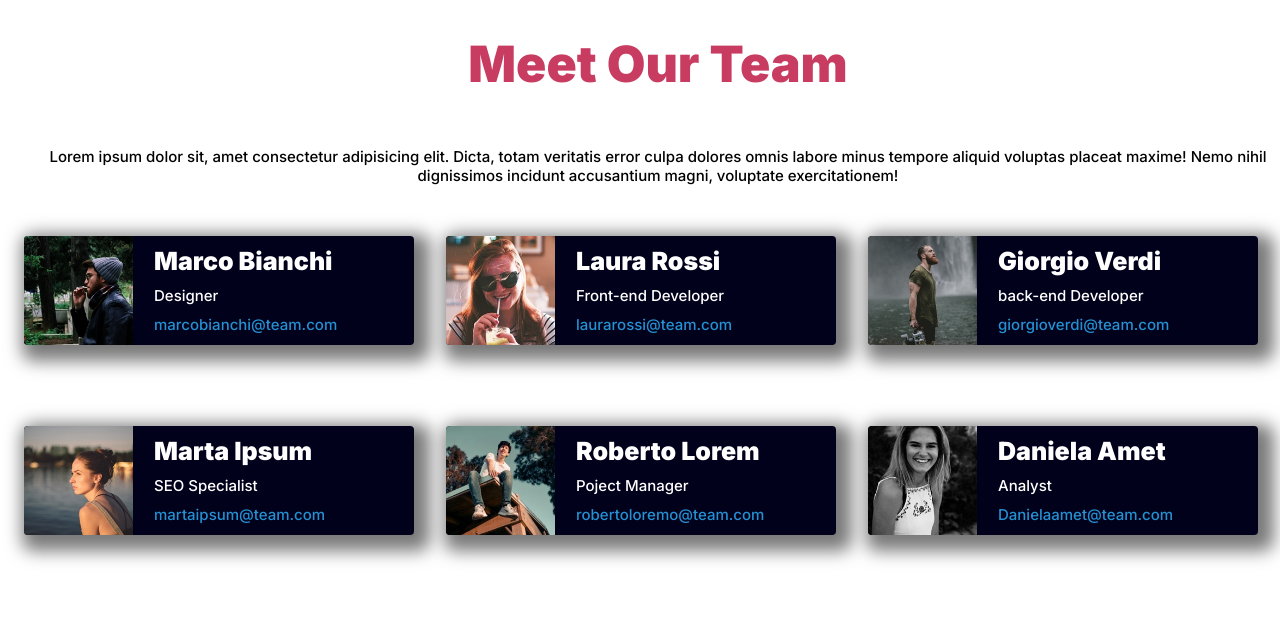
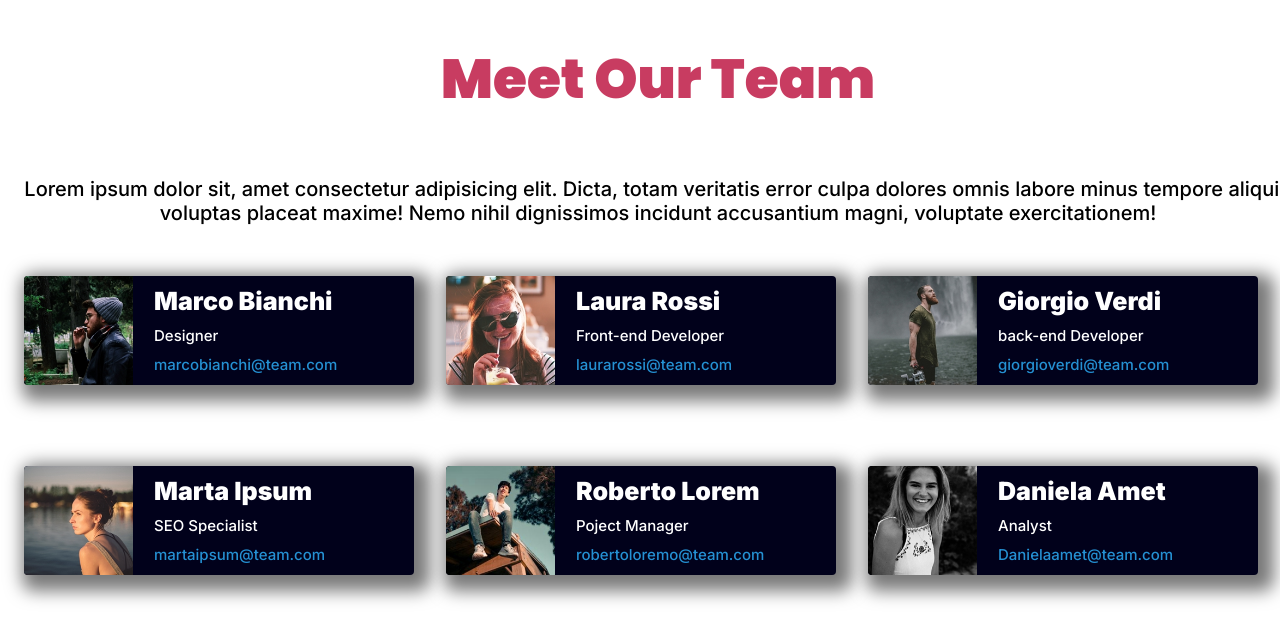
Before and after one commit to giufeli/html-css-float-cards, a plain HTML site: page index.html in a window 1280 px wide. Shown: the top 640 px of the page. Drawn offline with Linux system fonts and the light colour scheme.

Commit message:
Completed

```diff
--- a/css/style.css
+++ b/css/style.css
@@ -8,9 +8,10 @@ body{
 h1{
     color: rgb(200, 60, 97);
     text-align: center;
-    font-size: 50px;
+    font-size: 55px;
     padding-bottom: 20px;
-    font-weight: 700;
+    font-family: 'Poppins', italic;
+
 }
 
 .container{
@@ -23,7 +24,7 @@ h1{
     text-align: center;
     padding-bottom: 35px;
     font-weight: 500;
-    font-size: 15px;
+    font-size: 20px;
 
 }
 
@@ -35,8 +36,14 @@ h1{
     border-radius: 4px 4px 4px 4px;
     background-color: rgb(1, 1, 27);
     box-shadow: 7px 7px 17px 9px rgb(121, 121, 121);
+    transition: transform .1s;
+}
 
+.riquadro:hover{
+    transform: scale(1.5);
 }
+
+
 
 .foto{
     width: 28%;
@@ -68,3 +75,11 @@ h1{
 .seconda-riga{
     padding-top:190px;
 }
+
+a:link {
+    text-decoration: none;
+    color: rgb(37, 145, 211);
+}
+
+a:hover {
+    color: aqua;
--- a/index.html
+++ b/index.html
@@ -8,6 +8,9 @@
     <link rel="preconnect" href="https://fonts.googleapis.com">
     <link rel="preconnect" href="https://fonts.gstatic.com" crossorigin>
     <link href="https://fonts.googleapis.com/css2?family=Inter:wght@500;900&display=swap" rel="stylesheet">
+    <link rel="preconnect" href="https://fonts.googleapis.com">
+    <link rel="preconnect" href="https://fonts.gstatic.com" crossorigin>
+    <link href="https://fonts.googleapis.com/css2?family=Poppins:wght@900&display=swap" rel="stylesheet">
     <title>Floating Cards</title>
 
 </head>
@@ -26,21 +29,21 @@
                    <img src="img/male1.png" alt="foto" class="foto">
                    <div class="nome">Marco Bianchi</div>
                    <div class="professione">Designer</div>
-                   <div class="email">marcobianchi@team.com</div>
+                   <div class="email"><a href="link" class="link">marcobianchi@team.com</a></div>
                 </div>
 
                 <div class="riquadro">
                     <img src="img/female1.png" alt="foto" class="foto">
                     <div class="nome">Laura Rossi</div>
                     <div class="professione">Front-end Developer</div>
-                    <div class="email">laurarossi@team.com</div>
+                    <div class="email"><a href="link" class="link">laurarossi@team.com</a></div>
                  </div>
 
                  <div class="riquadro">
                     <img src="img/male2.png" alt="foto" class="foto">
                     <div class="nome">Giorgio Verdi</div>
                     <div class="professione">back-end Developer</div>
-                    <div class="email">giorgioverdi@team.com</div>
+                    <div class="email"><a href="link" class="link">giorgioverdi@team.com</a></div>
                  </div>
             </div>
 
@@ -49,21 +52,21 @@
                    <img src="img/female2.png" alt="foto" class="foto">
                    <div class="nome">Marta Ipsum</div>
                    <div class="professione">SEO Specialist</div>
-                   <div class="email">martaipsum@team.com</div>
+                   <div class="email"><a href="link" class="link">martaipsum@team.com</a></div>
                 </div>
 
                 <div class="riquadro">
                     <img src="img/male3.png" alt="foto" class="foto">
                     <div class="nome">Roberto Lorem</div>
                     <div class="professione">Poject Manager</div>
-                    <div class="email">robertoloremo@team.com</div>
+                    <div class="email"><a href="link" class="link">robertoloremo@team.com</a></div>
                  </div>
 
                  <div class="riquadro">
                     <img src="img/female3.png" alt="foto" class="foto">
                     <div class="nome">Daniela Amet</div>
                     <div class="professione">Analyst</div>
-                    <div class="email">Danielaamet@team.com</div>
+                    <div class="email"><a href="link" class="link">Danielaamet@team.com</a></div>
                  </div>
 
             </div>
```
